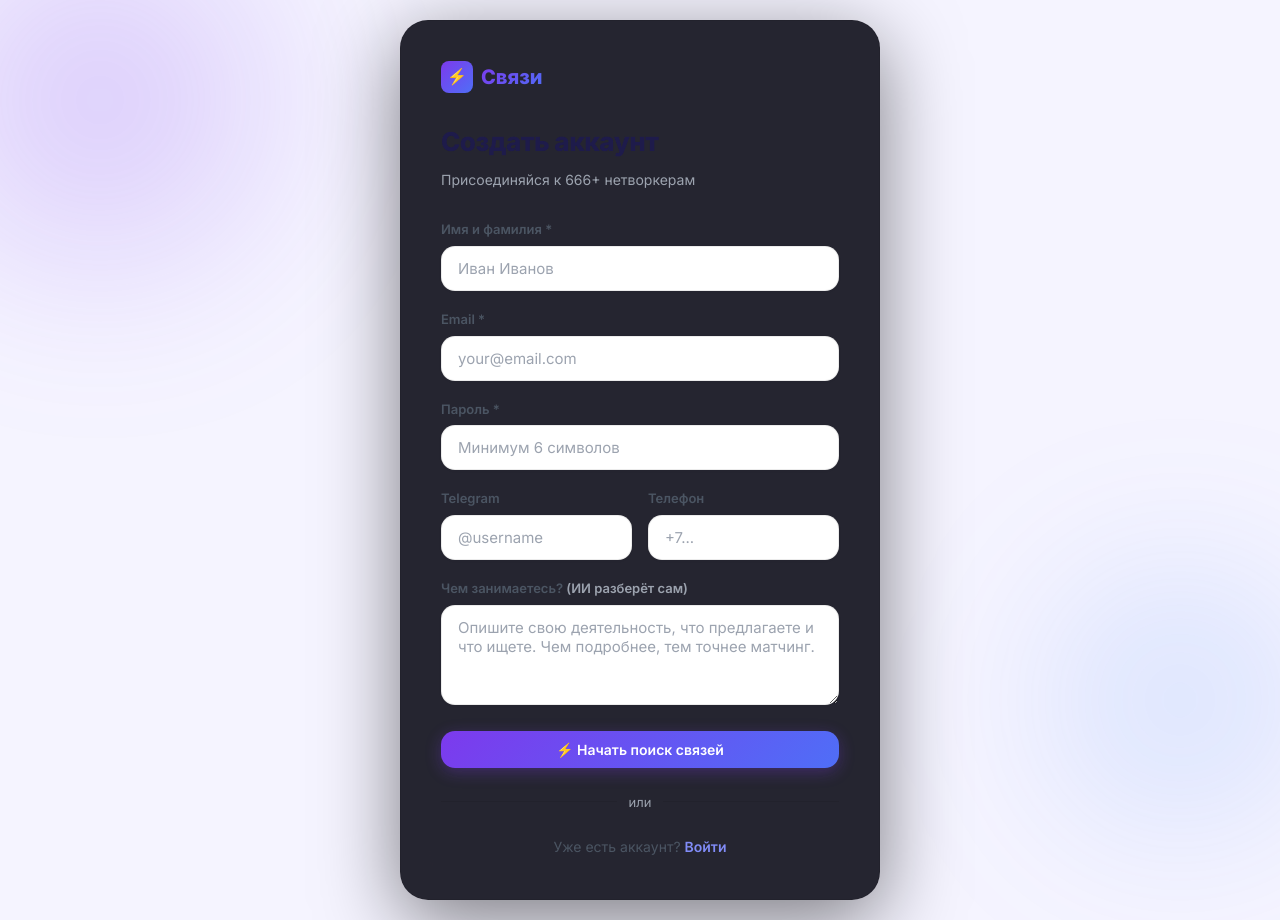
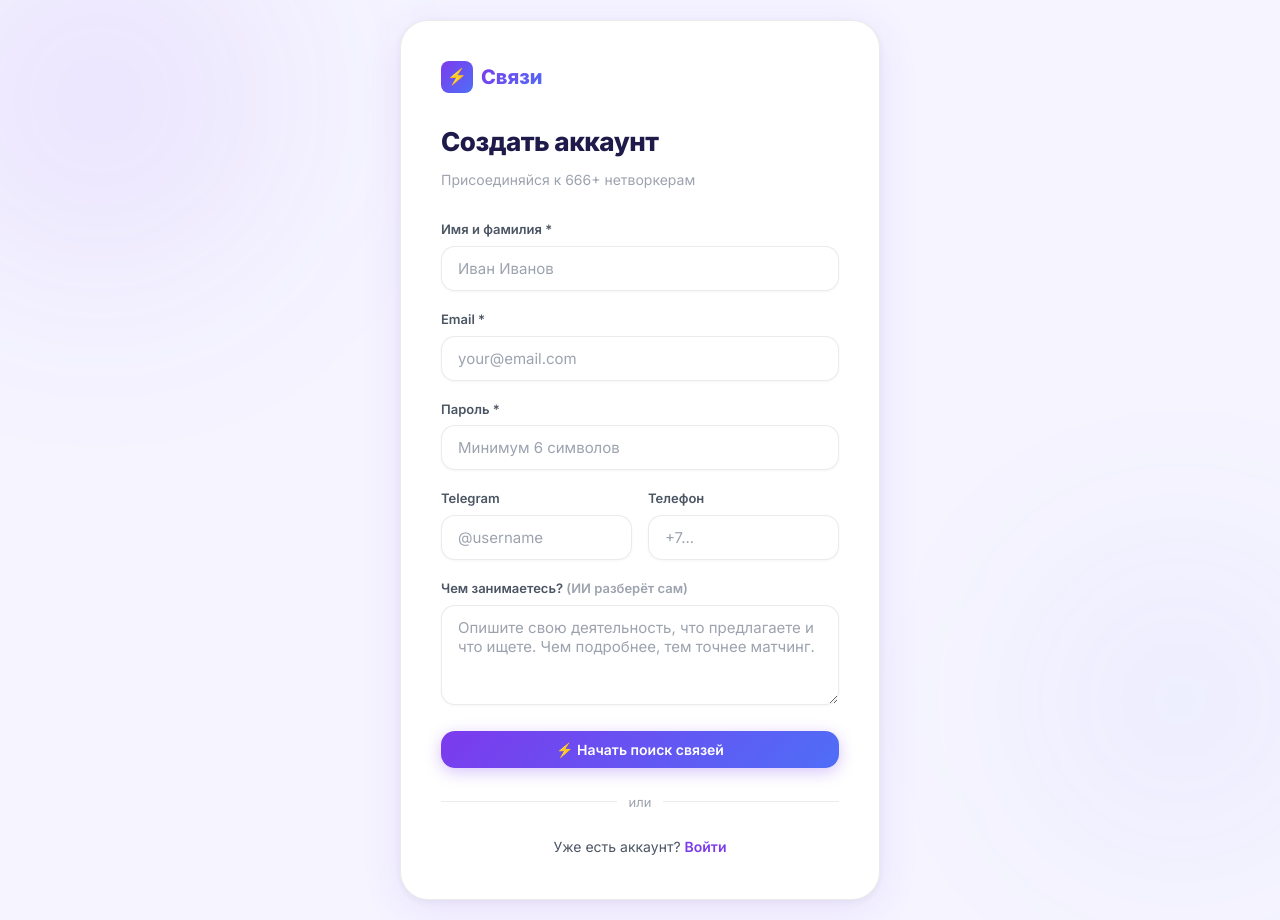
Before and after one commit to e20394252-png/svyazi, a Next.js app in the folder frontend/: page /auth/register in a window 1280 px wide. Built offline with nearby package versions, Linux system fonts and the light colour scheme.

Commit message:
style: fix all hardcoded dark colors for light theme (navbar, auth card, dashboard)

```diff
--- a/frontend/app/auth/auth.module.css
+++ b/frontend/app/auth/auth.module.css
@@ -8,28 +8,27 @@
   overflow: hidden;
 }
 .orb1 {
-  position: fixed; border-radius: 50%; filter: blur(80px); pointer-events: none; z-index: 0;
+  position: fixed; border-radius: 50%; filter: blur(100px); pointer-events: none; z-index: 0;
   width: 400px; height: 400px;
-  background: radial-gradient(circle, rgba(124,58,237,0.25), transparent);
+  background: radial-gradient(circle, rgba(124,58,237,0.12), transparent);
   top: -100px; left: -100px;
   animation: float 8s ease-in-out infinite;
 }
 .orb2 {
-  position: fixed; border-radius: 50%; filter: blur(80px); pointer-events: none; z-index: 0;
+  position: fixed; border-radius: 50%; filter: blur(100px); pointer-events: none; z-index: 0;
   width: 300px; height: 300px;
-  background: radial-gradient(circle, rgba(59,130,246,0.2), transparent);
+  background: radial-gradient(circle, rgba(79,110,247,0.1), transparent);
   bottom: -50px; right: -50px;
   animation: float 10s ease-in-out infinite reverse;
 }
 .card {
   position: relative; z-index: 1;
   width: 100%; max-width: 420px;
-  background: rgba(15,15,26,0.9);
+  background: #ffffff;
   border: 1px solid var(--border);
   border-radius: var(--radius-xl);
   padding: 40px;
-  box-shadow: 0 20px 80px rgba(0,0,0,0.5);
-  backdrop-filter: blur(20px);
+  box-shadow: 0 8px 40px rgba(124,58,237,0.1), 0 2px 8px rgba(0,0,0,0.06);
   animation: fadeIn 0.4s ease;
 }
 .logo {
@@ -63,6 +62,6 @@
   text-align: center; font-size: 14px; color: var(--text-secondary);
 }
 .link {
-  color: #818cf8; font-weight: 600; text-decoration: none;
+  color: var(--accent-purple); font-weight: 600; text-decoration: none;
 }
 .link:hover { text-decoration: underline; }
--- a/frontend/app/dashboard/dashboard.module.css
+++ b/frontend/app/dashboard/dashboard.module.css
@@ -117,7 +117,7 @@
 }
 .dim {
   padding: 10px 14px;
-  background: rgba(255,255,255,0.03);
+  background: rgba(124,58,237,0.04);
   border-radius: var(--radius-sm);
   border: 1px solid var(--border);
 }
@@ -155,7 +155,7 @@
 }
 .reasoningText {
   font-size: 13px;
-  color: #c4b5fd;
+  color: #5b21b6;
   line-height: 1.6;
   font-style: italic;
 }
--- a/frontend/components/Navbar.module.css
+++ b/frontend/components/Navbar.module.css
@@ -2,9 +2,10 @@
   position: sticky;
   top: 0;
   z-index: 100;
-  background: rgba(8,8,17,0.9);
+  background: rgba(255, 255, 255, 0.92);
   backdrop-filter: blur(20px);
   border-bottom: 1px solid var(--border);
+  box-shadow: 0 1px 12px rgba(0,0,0,0.06);
 }
 
 .inner {
```
